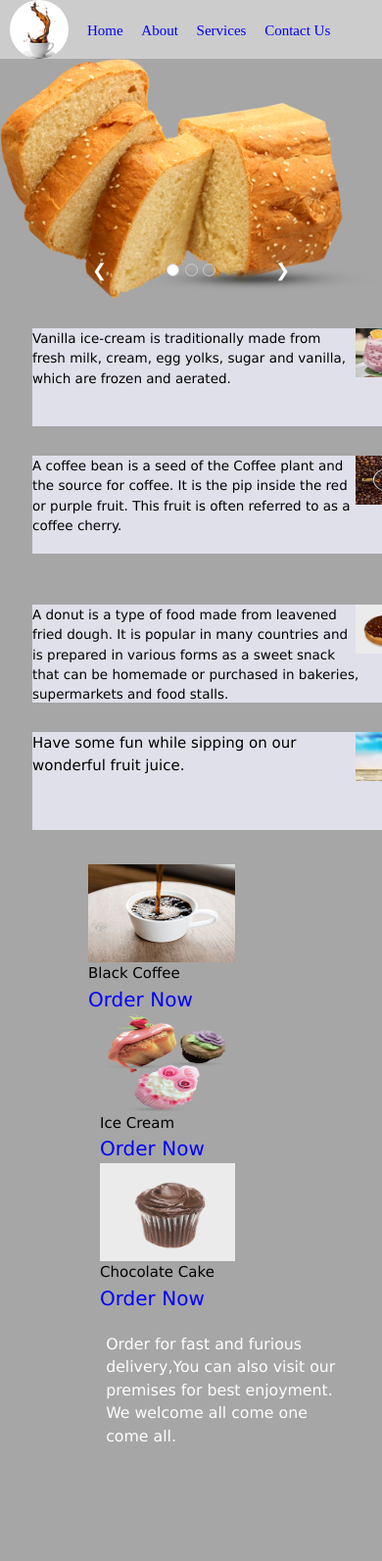
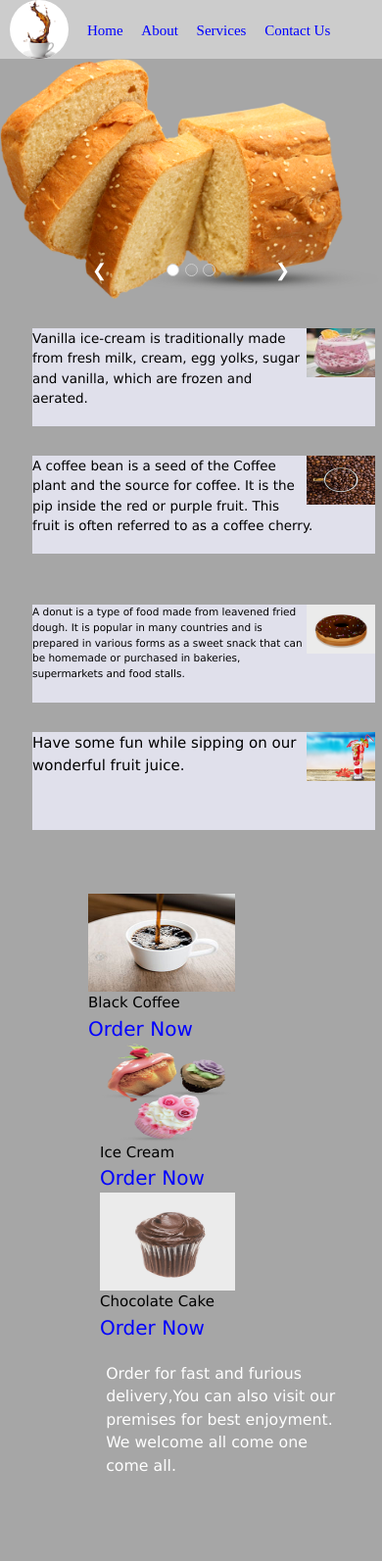
Before and after one commit to Orphak/restaurant, a plain HTML site: page index.html in a window 390 px wide. Shown: the top 1593 px of the page at 98% size. Before the commit the page ends 1572 px from the top, so only its background shows below. Drawn offline with nearby package versions, Linux system fonts and the light colour scheme.

Commit message:
further changes

```diff
--- a/main.css
+++ b/main.css
@@ -143,7 +143,7 @@ ul li a:hover{
             display: block;
         }
          #first{
-            width: 400px;
+            width:350px;
             height: 100px;
             margin-top:2em;
             margin-left:2em;
@@ -152,7 +152,7 @@ ul li a:hover{
             font-size:0.9em;
         }
         #second{
-            width: 400px;
+            width:350px;
             height: 100px;
             margin-top:2em;
             margin-left:2em;
@@ -161,23 +161,23 @@ ul li a:hover{
             font-size:0.9em;
         }
         .article2{
-            width: 30em;
+            width:30em;
             height: 8em;
             margin-left:0.2em;
             display: block;
             padding-top: 10em;
         }
         #third{
-            width: 400px;
+            width:350px;
             height: 100px;
             margin-top:-1.2em;
             margin-left:2em;
         }
         #third p{
-            font-size:0.9em;
+            font-size:0.7em;
         }
         #fourth{
-            width: 400px;
+            width:350px;
             height: 100px;
             margin-top:2em;
             margin-left:2em;
@@ -297,7 +297,7 @@ ul li a:hover{
     .adverts{
     display: block;
     float: left;
-    margin-top:5em;
+    margin-top:7em;
     height: 700px;
     }
 #one{
@@ -499,6 +499,7 @@ h3{
         width:400px;
         display: block;
         margin-top:-0.1em;
+        margin-left:0.1em;
     }
     h3{
         padding-left:4px;
@@ -756,15 +757,15 @@ color: #a6a6a6;
     .cont{
      margin-left: -10em;
      font-size: 0.8em;
-     padding-right:20px ;
+     padding-right:17px ;
     }
     h3{
     font-size:0.9em;
     }
     #cont2{
-     margin-left: -20em;
+     margin-left: -23em;
     }
     #cont3{
-     margin-left: -22em;
+     margin-left: -24em;
     }
  }
```
